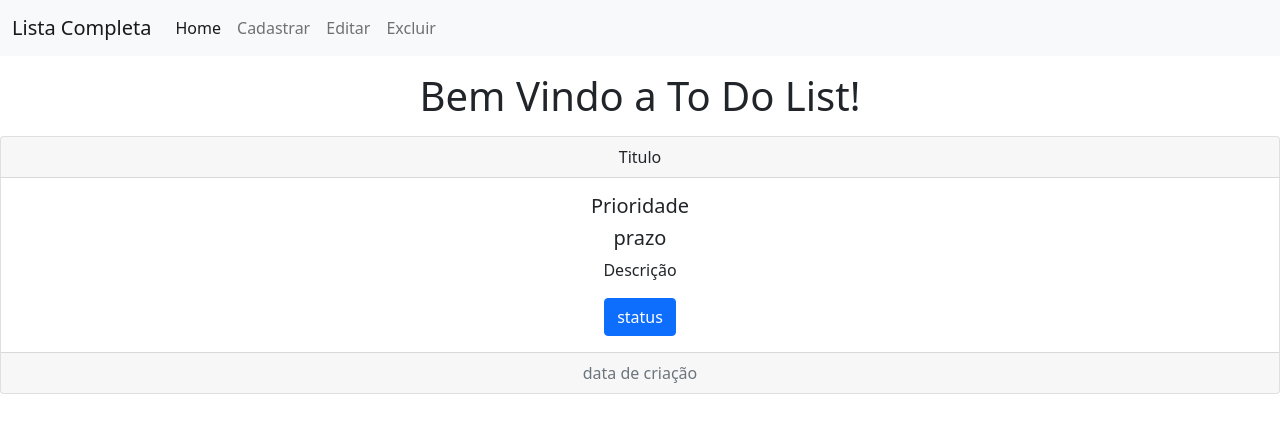
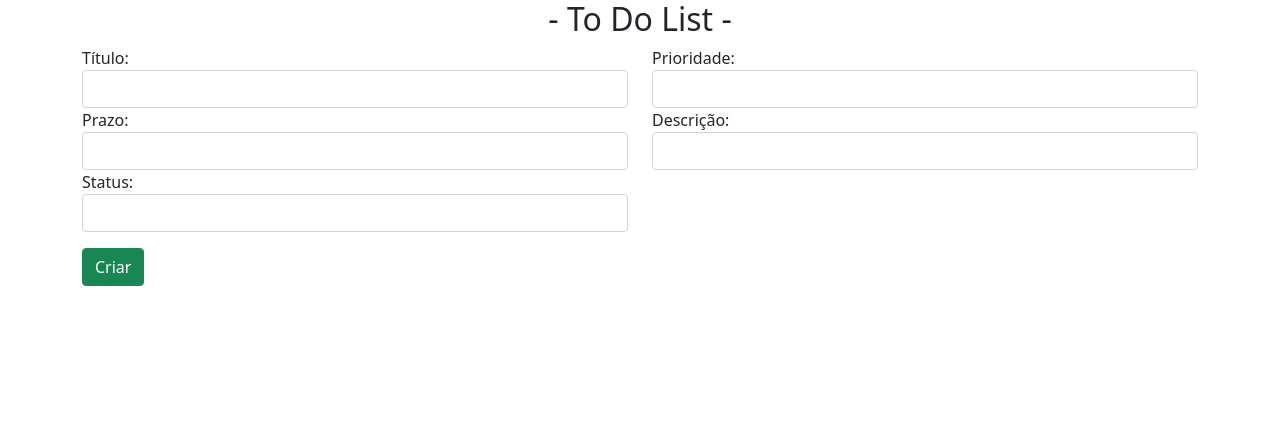
Before and after one commit to gabriela-marinho/ProjetoToDoList, a plain HTML site: page frontend/index.html in a window 1280 px wide. Drawn offline with nearby package versions, Linux system fonts and the light colour scheme.

Commit message:
feito o front, mas nao aparece a lista cadastrada ainda no card

```diff
--- a/backend/package.json
+++ b/backend/package.json
@@ -15,7 +15,7 @@
   "dependencies": {
     "cors": "^2.8.5",
     "express": "^4.17.1",
-    "mongoose": "^6.0.13"
+    "mongoose": "^6.0.14"
   },
   "keywords": [],
   "description": ""
--- a/backend/routes/tarefas.routes.js
+++ b/backend/routes/tarefas.routes.js
@@ -35,7 +35,7 @@ router.get('/',tarefasController.getTarefas)
 router.get('/:id', tarefasController.getTarefasById);
 
 
-// função POST para criar uma tarefa
+// função POST para criar uma tarefa, dispara a função do controller chamada createTarefa
 router.post('/add', tarefasController.createTarefa)
 
 // // ***********************************************ver A FUNÇÃO PUT NOVAMENTE*************************************************
--- a/backend/services/tarefas.service.js
+++ b/backend/services/tarefas.service.js
@@ -9,6 +9,8 @@ class tarefasService {
     findById = async (id) => await Tarefa.findById(id);
 
     // cria um objeto
+    // aqui eu chamo a função Tarefa do model, que é quem acessa as funçoes do banco de dados,depois eu retorno o resultado
+    // da função para o controller
     create = async (tarefa) => await Tarefa.create(tarefa);
 
     // edita um objeto pelo id
--- a/frontend/index.html
+++ b/frontend/index.html
@@ -11,11 +11,11 @@
       integrity="sha384-1BmE4kWBq78iYhFldvKuhfTAU6auU8tT94WrHftjDbrCEXSU1oBoqyl2QvZ6jIW3"
       crossorigin="anonymous"
     />
-    <link rel="stylesheet" href="styles.css">
   </head>
+    <!-- <link rel="stylesheet" href="styles.css"> -->
     <body>
       <header>
-        <nav class="navbar navbar-expand-lg navbar-light bg-light">
+        <!-- <nav class="navbar navbar-expand-lg navbar-light bg-light">
             <div class="container-fluid">
               <a class="navbar-brand" href="#">Lista Completa</a>
                 <button class="navbar-toggler" type="button" data-bs-toggle="collapse" data-bs-target="#navbarNavAltMarkup" aria-controls="navbarNavAltMarkup" aria-expanded="false" aria-label="Toggle navigation">
@@ -30,30 +30,55 @@
           </div>
         </div>
       </div>
-          </nav>
+    </nav> -->
     </header>
-    <div class="mb-3">
 
-        <h1 class="text-center mt-3">Bem Vindo a To Do List!</h1>
+  <main>
+        <form onsubmit class="container" id="form">
+          <h2 class="text-center"> - To Do List -</h2>
+          <div class="row">
+            <div class="form-group col-6">
+              <label for="titulo">Título:</label>
+              <input type="text" id="titulo" name="titulo" class="form-control">
             </div>
-    <div class="card text-center">
-        <div class="card-header">
-          Titulo
+            <div class="form-group col-6">
+              <label for="prioridade">Prioridade:</label>
+              <input type="text" id="prioridade" name="prioridade" class="form-control">
             </div>
-    <div class="card-body">
-          <h5 class="card-title">Prioridade</h5>
-          <h5 class="card-title">prazo</h5>
-          <p class="card-text">Descrição</p>
-          <a href="#" class="btn btn-primary">status</a>
+            <div class="form-group col-6">
+              <label for="prazo">Prazo:</label>
+              <input type="text" id="prazo" name="prazo" class="form-control">
             </div>
-    <div class="card-footer text-muted">
-          data de criação
+            <div class="form-group col-6">
+              <label for="descricao">Descrição:</label>
+              <input type="text" id="descricao" name="descricao" class="form-control">
             </div>
           </div>
+          <div class="row">
+            <div class="form-group col-6">
+              <label for="status">Status:</label>
+              <input type="text" id="status" name="status" class="form-control">
+            </div>
+          </div>
+          <div class="row">
+            <div class="col">
+              <div class="form-group mt-3">
+                <button class="btn btn-success" type="submit">Criar</button>
+
+              </div>
+            </div>
+          </div>
+        </form>
+        <div class="container">
+          <div class="row">
+            <div class="row row-cols-1 row-cols-md-3 g-4" id="lista">
+            </div>
+          </div>
+        </div>
+      </main>
       <script
         src="https://cdn.jsdelivr.net/npm/bootstrap@5.1.3/dist/js/bootstrap.bundle.min.js"
         integrity="sha384-ka7Sk0Gln4gmtz2MlQnikT1wXgYsOg+OMhuP+IlRH9sENBO0LRn5q+8nbTov4+1p"
-        crossorigin="anonymous">
-    </script>
+        crossorigin="anonymous"></script>
 </body>
 </html>
```
Also changed, not shown: backend/controllers/tarefas.controller.js (+7 -4 lines), frontend/script.js (+70 -2 lines), 1 other file. Lines whose indentation alone changed are shown as unchanged.
